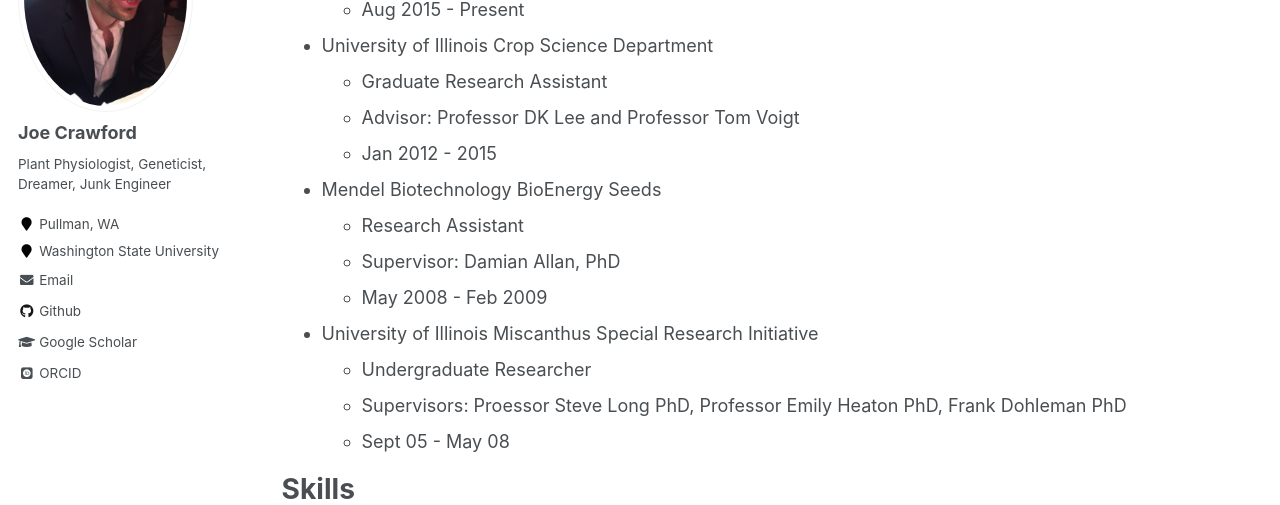
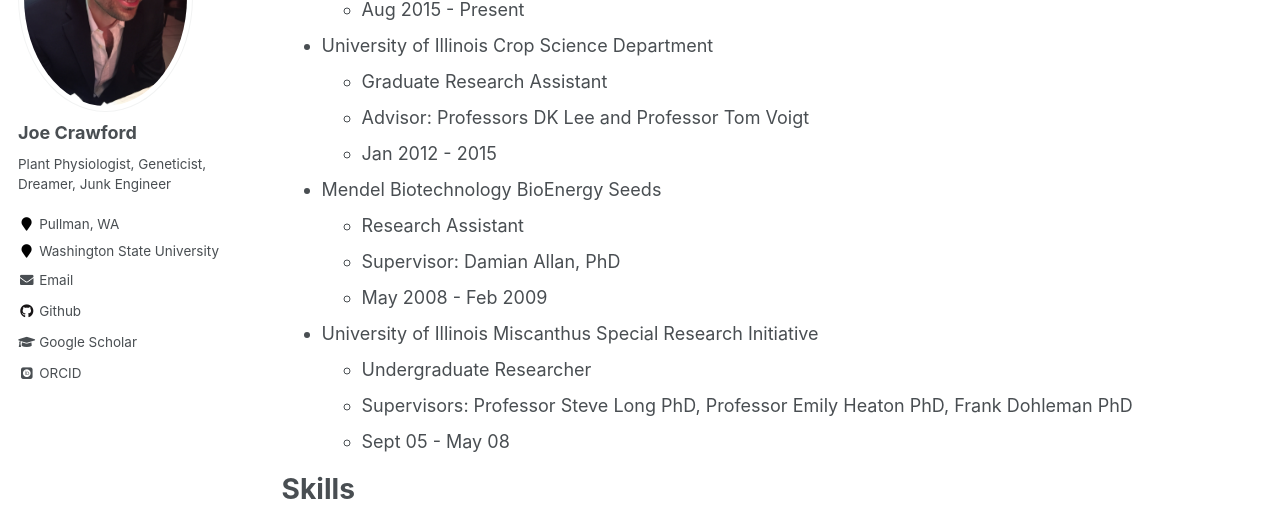
Before and after one commit to plant-physio/plant-physio.github.io, a Jekyll site: the page built from _pages/cv.md, in a window 1280 px wide and 900 px high, scrolled down 340 px. Shown: the part 153-658 px from the top of the window. Built offline with Jekyll 4.4.1, drawn with Linux system fonts in a browser that asks for light colours; some web fonts are replaced.

Commit message:
spelling

```diff
--- a/_pages/cv.md
+++ b/_pages/cv.md
@@ -24,7 +24,7 @@ Work experience
 
 * University of Illinois Crop Science Department
   * Graduate Research Assistant
-   * Advisor: Professor DK Lee and Professor Tom Voigt
+   * Advisor: Professors DK Lee and Professor Tom Voigt
    * Jan 2012 - 2015
 
 * Mendel Biotechnology BioEnergy Seeds
@@ -34,7 +34,7 @@ Work experience
 
 * University of Illinois Miscanthus Special Research Initiative
   *  Undergraduate Researcher
-    *  Supervisors: Proessor Steve Long PhD, Professor Emily Heaton PhD, Frank Dohleman PhD
+    *  Supervisors: Professor Steve Long PhD, Professor Emily Heaton PhD, Frank Dohleman PhD
     *  Sept 05 - May 08
 
 Skills
```
